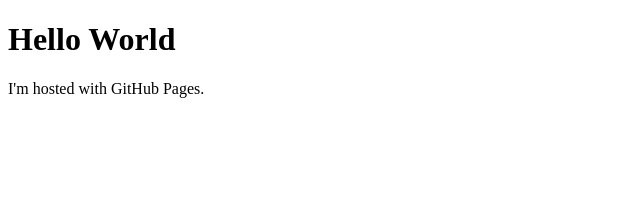
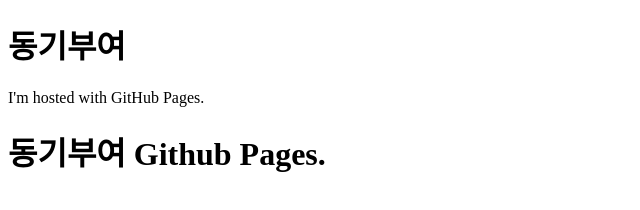
Before and after one commit to ehdrlqndu/ehdrlqndu.github.io, a plain HTML site: page index.html in a window 1280 px wide. Shown: the whole page, without its empty margins (0-640 px from the left). Drawn offline with Linux system fonts and the light colour scheme.

Commit message:
update index.html

```diff
--- a/index.html
+++ b/index.html
@@ -1,7 +1,8 @@
 <!DOCTYPE html>
 <html>
 <body>
-<h1>Hello World</h1>
+<h1>동기부여</h1>
 <p>I'm hosted with GitHub Pages.</p>
+<h1>동기부여 Github Pages.</h1>
 </body>
 </html>
```
